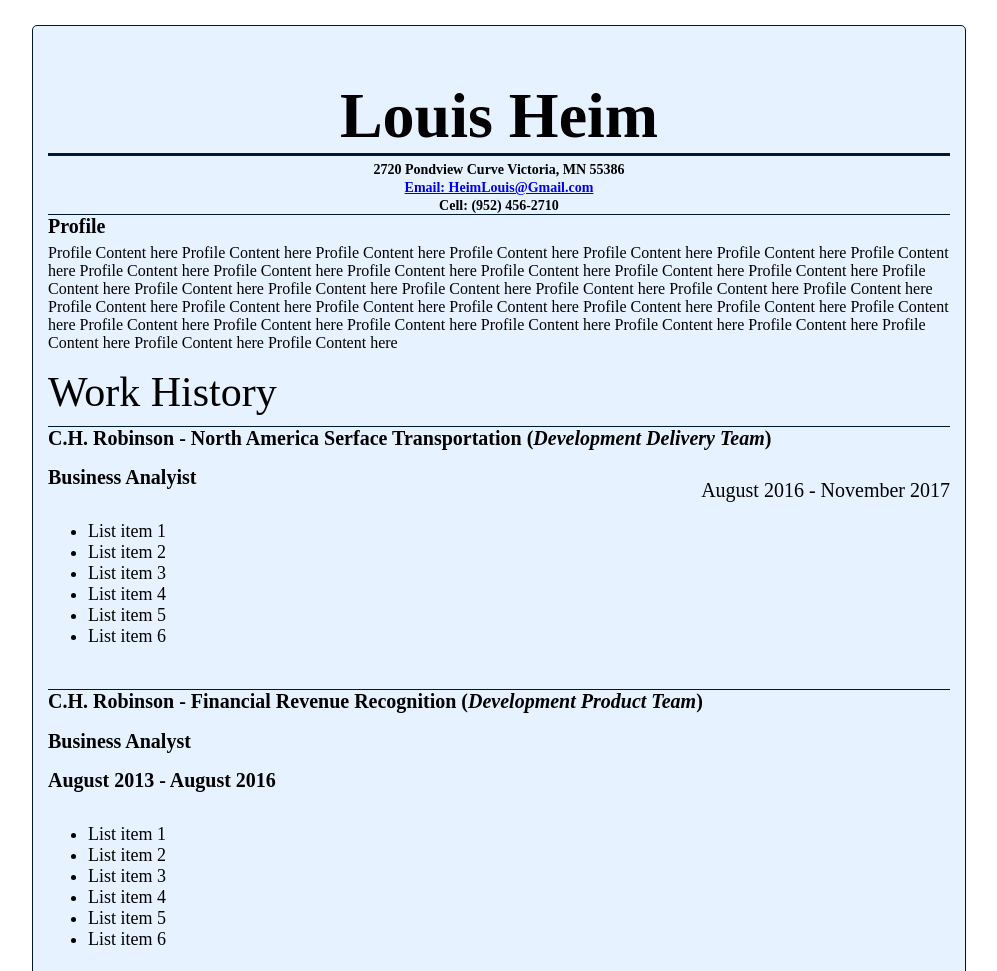
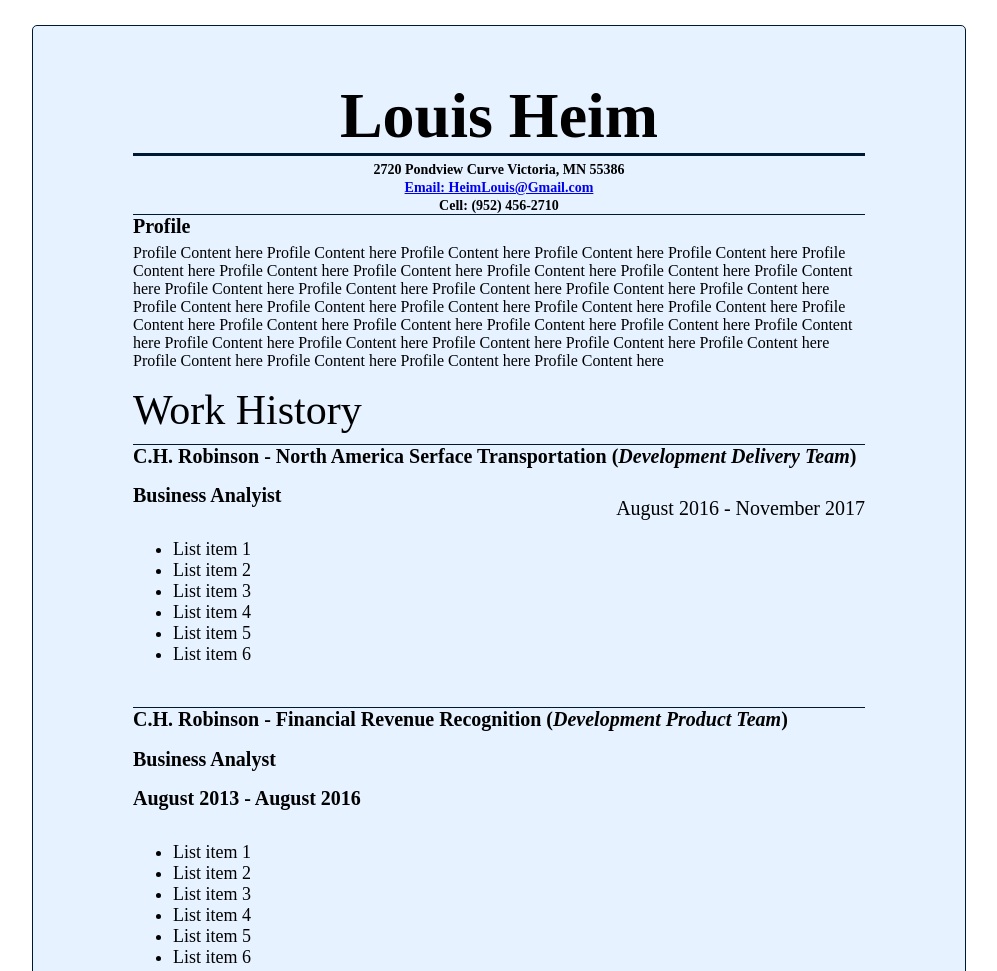
Before and after one commit to heimlouis/heimlouis.github.io, a plain HTML site: page index.html in a window 1280 px wide. Shown: the top 971 px of the page, without its empty margins (141-1138 px from the left). Drawn offline with Linux system fonts and the light colour scheme.

Commit message:
Update stylesheet.css

```diff
--- a/stylesheet.css
+++ b/stylesheet.css
@@ -2,7 +2,7 @@
 	margin-top: 25px;
 	margin-left: 165px;
 	margin-right: 165px;
-	padding: 10px 15px 10px 15px;
+	padding: 10px 100px 10px 100px;
 	border-radius: 5px;
 	background-color: #e6f2ff;
 	text-align: left;
```
